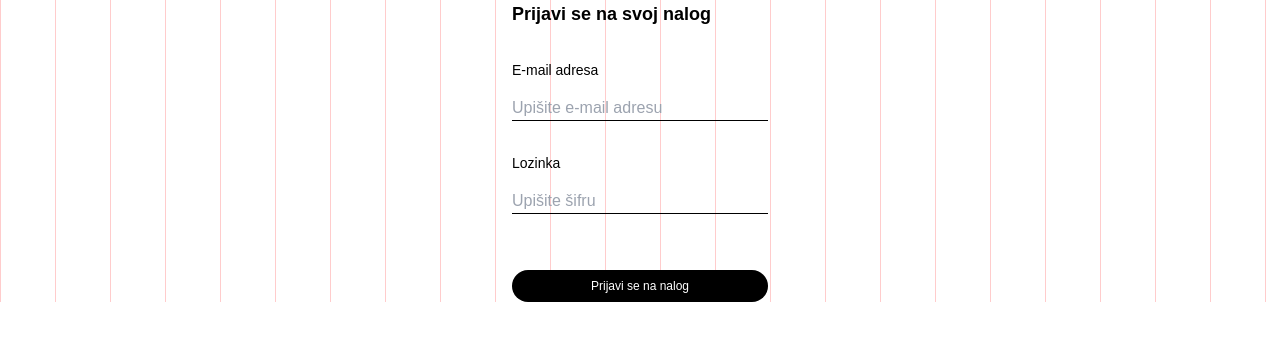
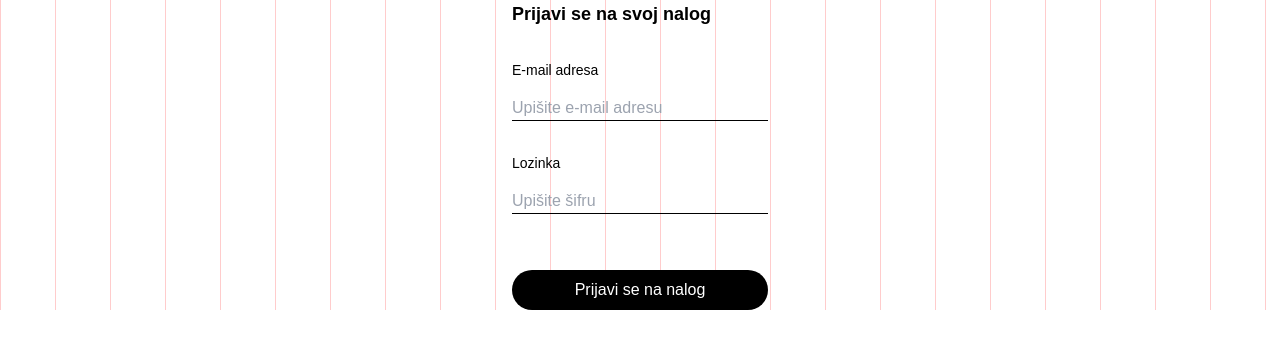
Before and after one commit to vladadime/shop-cart, a React (Create React App) app: page /login in a window 1280 px wide. Shown: the top 348 px of the page. Built offline with nearby package versions, Linux system fonts and the light colour scheme.

Commit message:
Change font size for Button component

```diff
--- a/src/components/Button/Button.js
+++ b/src/components/Button/Button.js
@@ -1,7 +1,7 @@
 const Button = ({ content }) => {
     return (
         <button
-            className='bg-black text-white text-xs rounded-full px-10 py-2 w-full'
+            className='bg-black text-white text-base rounded-full px-10 py-2 w-full'
             type='submit'
         >
             {content}
```
